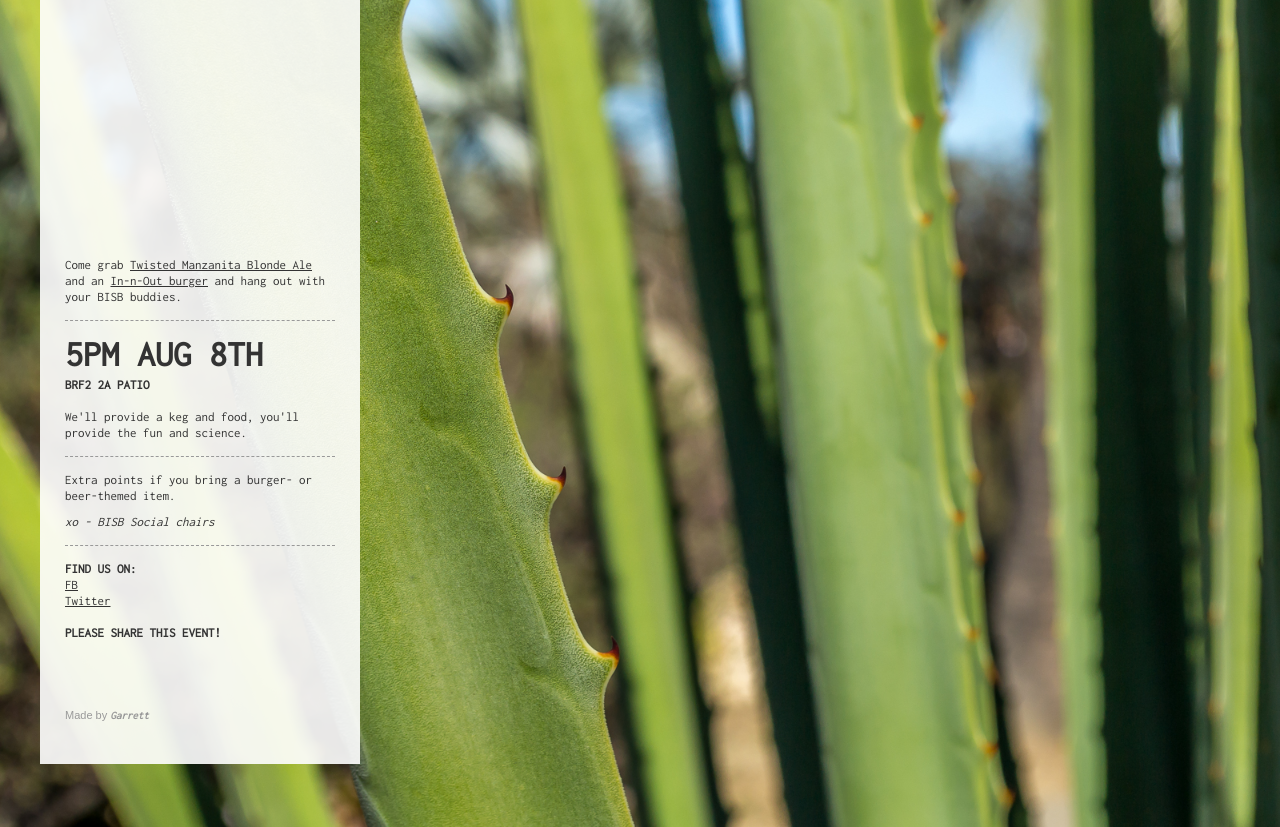
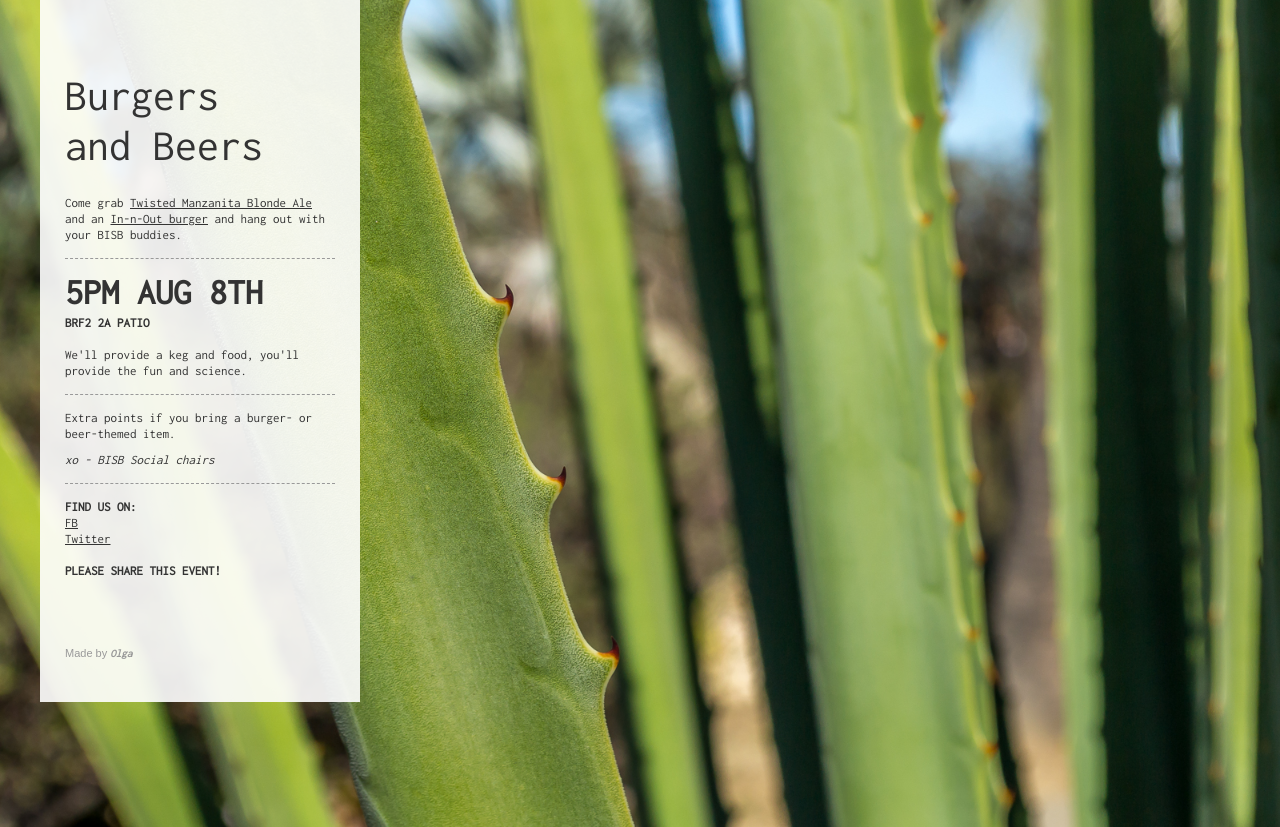
Before and after one commit to bisb-social/2015-08-05-burgers-and-beers, a plain HTML site: page index.html in a window 1280 px wide. Drawn offline with Linux system fonts and the light colour scheme.

Commit message:
fix header

```diff
--- a/css/style.css
+++ b/css/style.css
@@ -71,7 +71,7 @@ body {
 	margin:0;
 	height:100%;
 	width:100%;
-  	font-family: 'Source Sans Pro', Arial, sans-serif;
+  	font-family: 'Oxygen', Arial, sans-serif;
 	font-size: 13px;
 	line-height: 16px;
 	color: #333333;
@@ -106,9 +106,12 @@ a{
 }
 h1{
 	/*background: transparent url(../img/logo.png) top left no-repeat;*/
-	text-indent: -9999px;
-	width: 224px;
-	height: 167px;
+	/*text-indent: -9999px;*/
+	font-size: 44px;
+	line-height: 50px;
+	padding-bottom: 5px;
+	/*width: 224px;
+	height: 167px;*/
 	display: block;
 	font-family: 'Inconsolata';
 }
@@ -130,6 +133,7 @@ h3{
 }
 p{
 	padding-bottom: 10px;
+	/*font-family: sans-serif;*/
 }
 p.intro{
 	font-size: 13px;
--- a/index.html
+++ b/index.html
@@ -45,7 +45,7 @@
 		<div id="wrapper">
 			<div id="wrapper-inner" class="transparent">
 				<div id="header">
-					<h1>Burgers and Beers</h1>
+					<h1>Burgers<br>and Beers</h1>
 					<!-- Come on Hoefler Jones! I want to use gotham everywhere!!!! ;) -->
 				</div>
 				<div id="content">
@@ -106,7 +106,7 @@
 				</div>
 				<div class="thanks">
 					<p class="doejo">
-						Made by <a href="http://fireintheattic.net/" target="_blank" title="Made by Garrett">Garrett</a>
+						Made by <a href="http://olgabotvinnik.com/" target="_blank" title="Made by Olga">Olga</a>
 					</p>
 				</div>
 			</div>
```
